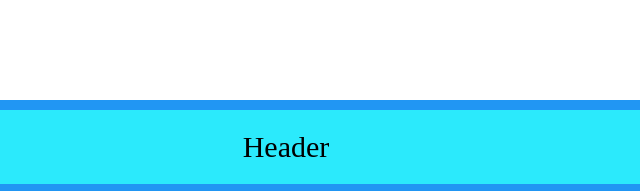
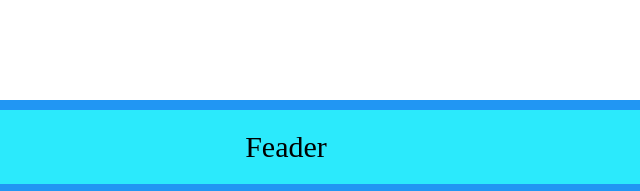
Before and after one commit to bariryan/artHousesWebsite, a plain HTML site: page index.html in a window 1280 px wide. Shown: the top 191 px of the page, 354-994 px from the left. Drawn offline with Linux system fonts and the light colour scheme.

Commit message:
Update index.html

```diff
--- a/index.html
+++ b/index.html
@@ -36,7 +36,7 @@
 <p>This grid layout contains six columns and three rows:</p>
 
 <div class="grid-container">
-  <div class="item1">Header</div>
+  <div class="item1">Feader</div>
   <div class="item2">Menu</div>
   <div class="item3">Main</div>
   <div class="item4">Right</div>
```
